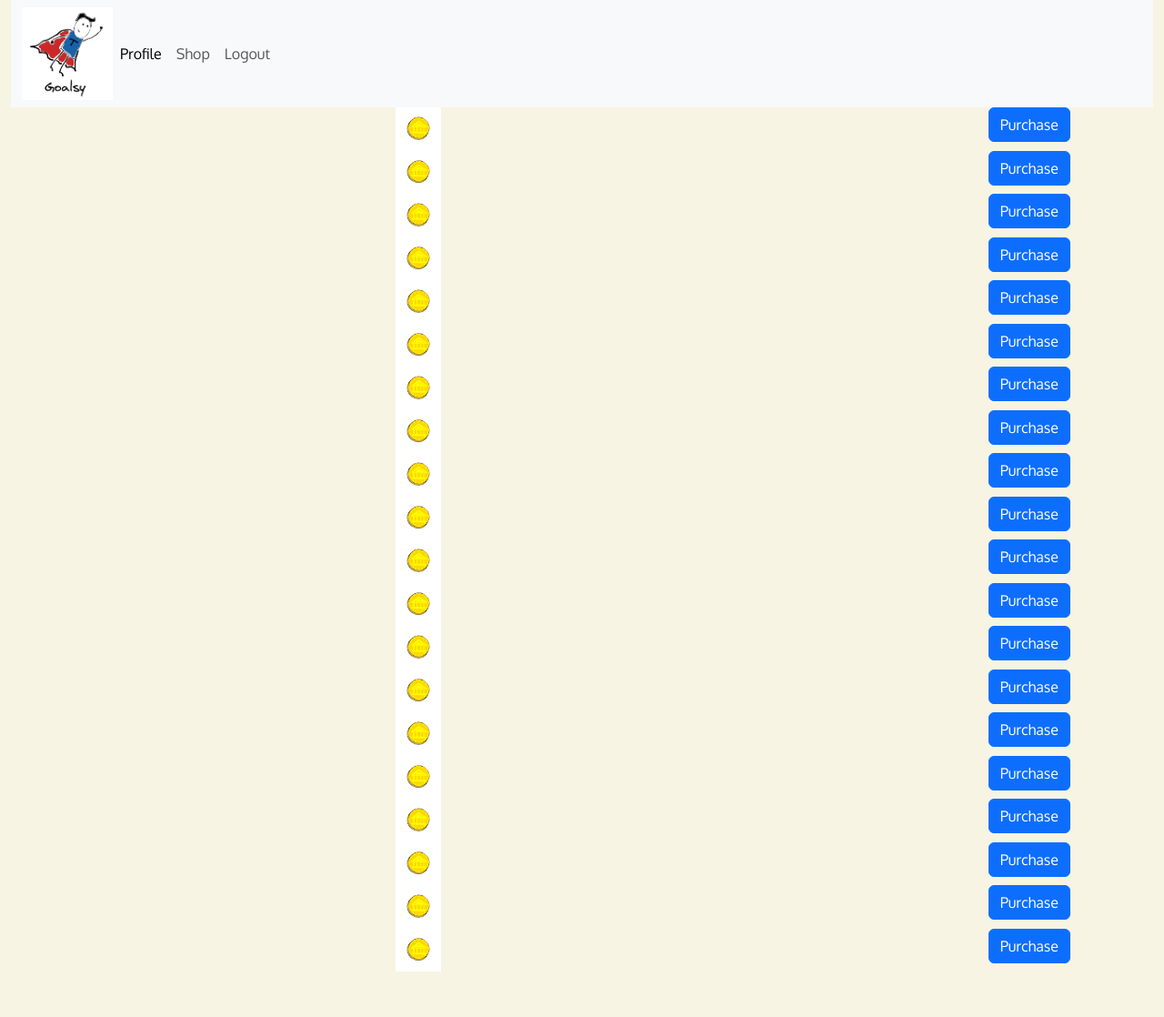
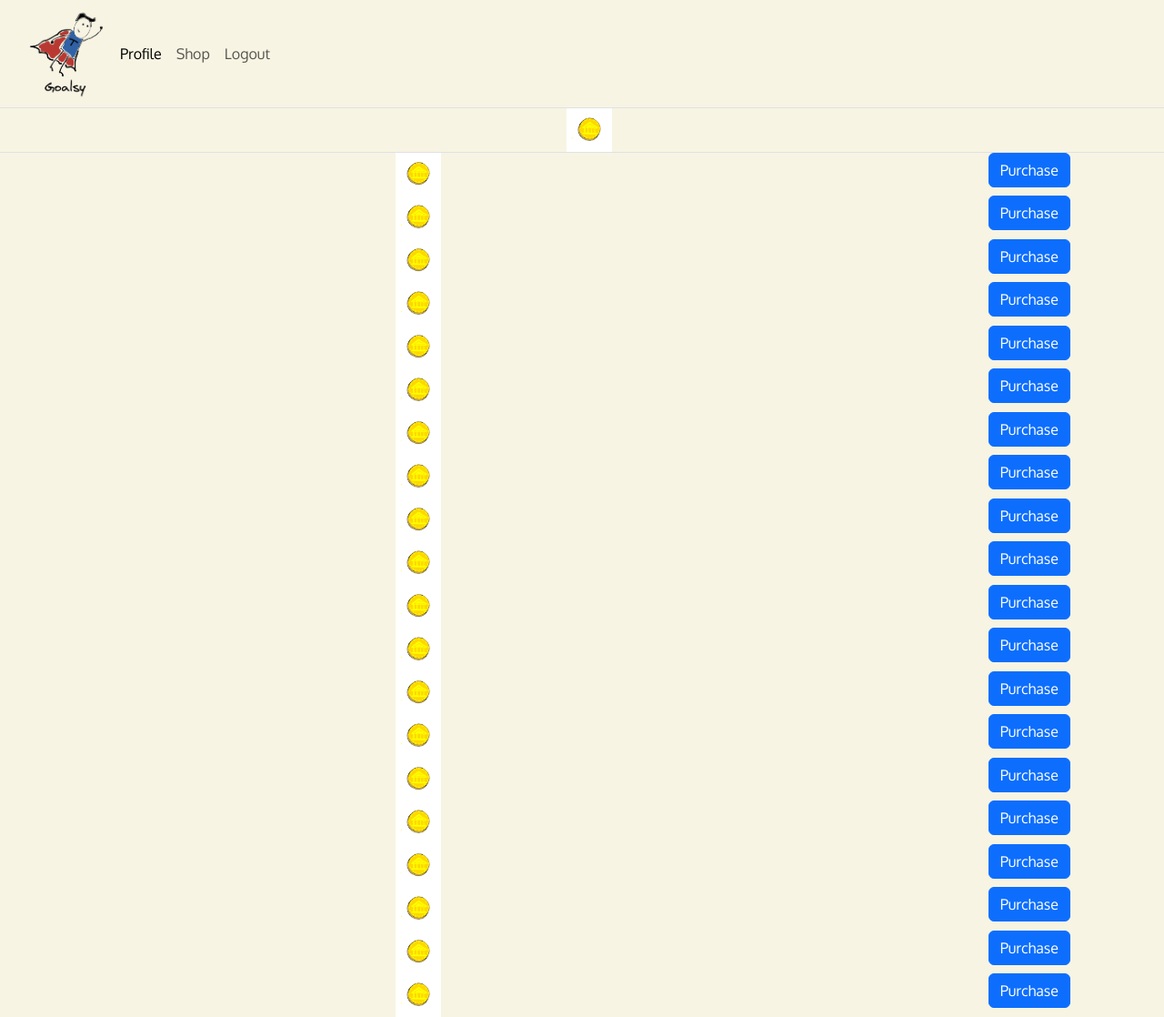
Before and after one commit to notalisk/goalsy, a Node server app: template views/store.handlebars in a window 1280 px wide. Shown: the whole page at 91% size. Before the commit the page ends 1068 px from the top, so only its background shows below. Run offline with Node 20, Linux system fonts and the light colour scheme; the template is opened without the code that fills it: values that come from a table or form of the project are taken from there, others are empty; data comes from the database, SQL or seed files in the repository; some libraries are stand-ins or nearby versions.

Commit message:
add coin counter to store

```diff
--- a/views/layouts/main.handlebars
+++ b/views/layouts/main.handlebars
@@ -7,6 +7,7 @@
     <title>Goalsy</title>
     <!-- Normalize CSS -->
     <link rel="stylesheet" href="/css/normalize.css">
+    <!-- Fonts -->
     <link rel="preconnect" href="https://fonts.googleapis.com">
     <link rel="preconnect" href="https://fonts.gstatic.com" crossorigin>
     <link href="https://fonts.googleapis.com/css2?family=Oxygen&family=Shadows+Into+Light&display=swap" rel="stylesheet">
--- a/views/store.handlebars
+++ b/views/store.handlebars
@@ -1,8 +1,8 @@
 <div class="container-fluid">
     <header>
-        <nav class="navbar navbar-expand-lg bg-body-tertiary">
+        <nav class="navbar navbar-expand-lg">
             <div class="container-fluid">
-                <img class="" id="nav-logo" src="/images/Goalsy-logo.png" alt="Goalsy logo">
+                <img class="" id="nav-logo" src="/images/Goalsy-logo1.png" alt="Goalsy logo">
                 <button class="navbar-toggler" type="button" data-bs-toggle="collapse"
                     data-bs-target="#navbarNavAltMarkup" aria-controls="navbarNavAltMarkup" aria-expanded="false"
                     aria-label="Toggle navigation">
@@ -19,6 +19,15 @@
         </nav>
     </header>
 </div>
+
+<div class="row border-top border-bottom">
+    <div class="col d-flex justify-content-center align-items-center text-align-center">
+            <p class="mb-0 me-3">{{username}}</p>
+            <img src="/images/Goalsy_coin.png" id="store-coin-img"></img>
+            <p class="mb-0">{{characterGold}}</p>
+    </div>
+</div>
+
 {{#each items as |item|}}
 <div class="row justify-content-around">
     <!-- Price -->
```
Also changed, not shown: controllers/homeRoutes.js (+58 -8 lines), views/profile.handlebars (+7 -6 lines).
